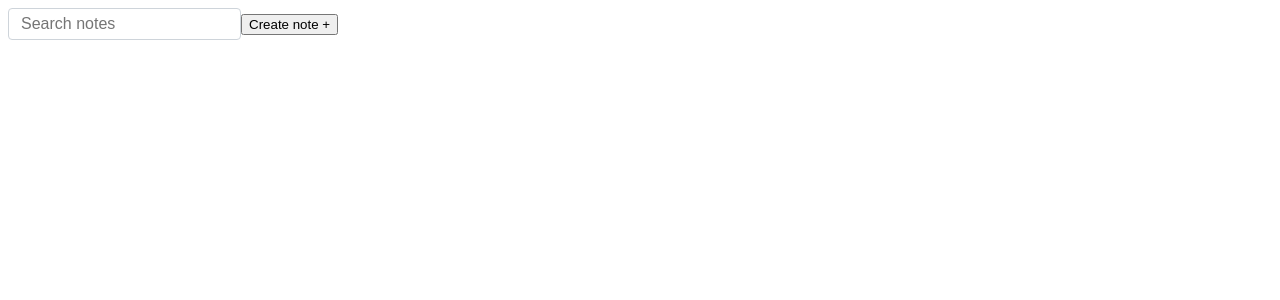
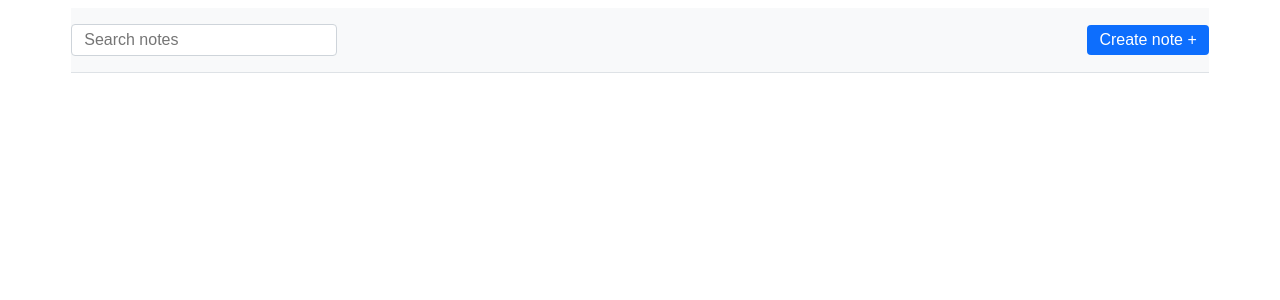
Before and after one commit to yelyzaveta057/05-notehub, a React (Vite) app: page / in a window 1280 px wide. Shown: the top 300 px of the page. Built offline with nearby package versions, Linux system fonts and the light colour scheme; no server answers.

Commit message:
Update App.module.css

```diff
--- a/src/components/App/App.module.css
+++ b/src/components/App/App.module.css
@@ -0,0 +1,31 @@
+.app {
+    width: 90%;
+    max-width: 1280px;
+    margin: 0px auto;
+    padding: 0 16px 16px;
+  }
+
+  .toolbar {
+    margin-bottom: 16px;
+    display: flex;
+    justify-content: space-between;
+    align-items: center;
+    padding: 16px 0;
+    background-color: #f8f9fa;
+    border-bottom: 1px solid #dee2e6;
+  }
+
+  .button {
+    padding: 6px 12px;
+    font-size: 16px;
+    color: #fff;
+    background-color: #0d6efd;
+    border: none;
+    border-radius: 4px;
+    cursor: pointer;
+    transition: background-color 0.2s ease;
+  }
+
+  .button:hover {
+    background-color: #0b5ed7;
+  }
```
